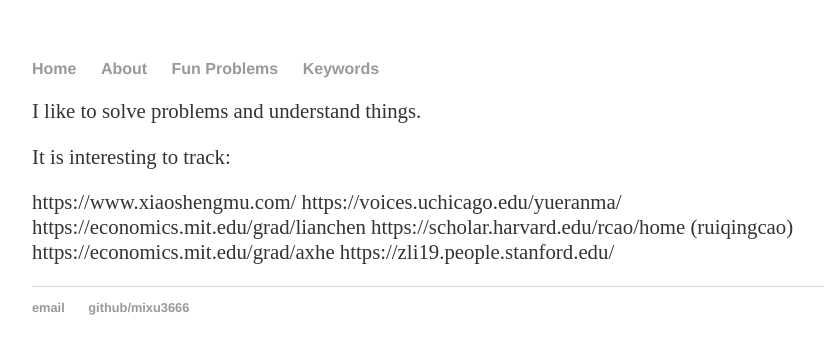
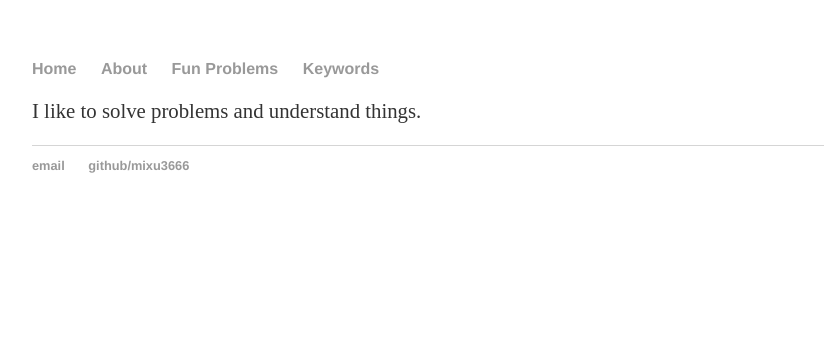
Before and after one commit to mixu3666/mixu3666.github.io, a Jekyll site: the page built from about.md, in a window 1280 px wide. Shown: the top 354 px of the page, without its empty margins (160-984 px from the left). Built offline with Jekyll 4.4.1, drawn with Linux system fonts in a browser that asks for light colours; comment, search, counter and statistics services are not loaded.

Commit message:
Update about.md

```diff
--- a/about.md
+++ b/about.md
@@ -4,12 +4,3 @@ title: mixu
 ---
 
 I like to solve problems and understand things.
-
-It is interesting to track:
-
-https://www.xiaoshengmu.com/
-https://voices.uchicago.edu/yueranma/
-https://economics.mit.edu/grad/lianchen
-https://scholar.harvard.edu/rcao/home (ruiqingcao)
-https://economics.mit.edu/grad/axhe
-https://zli19.people.stanford.edu/
```
